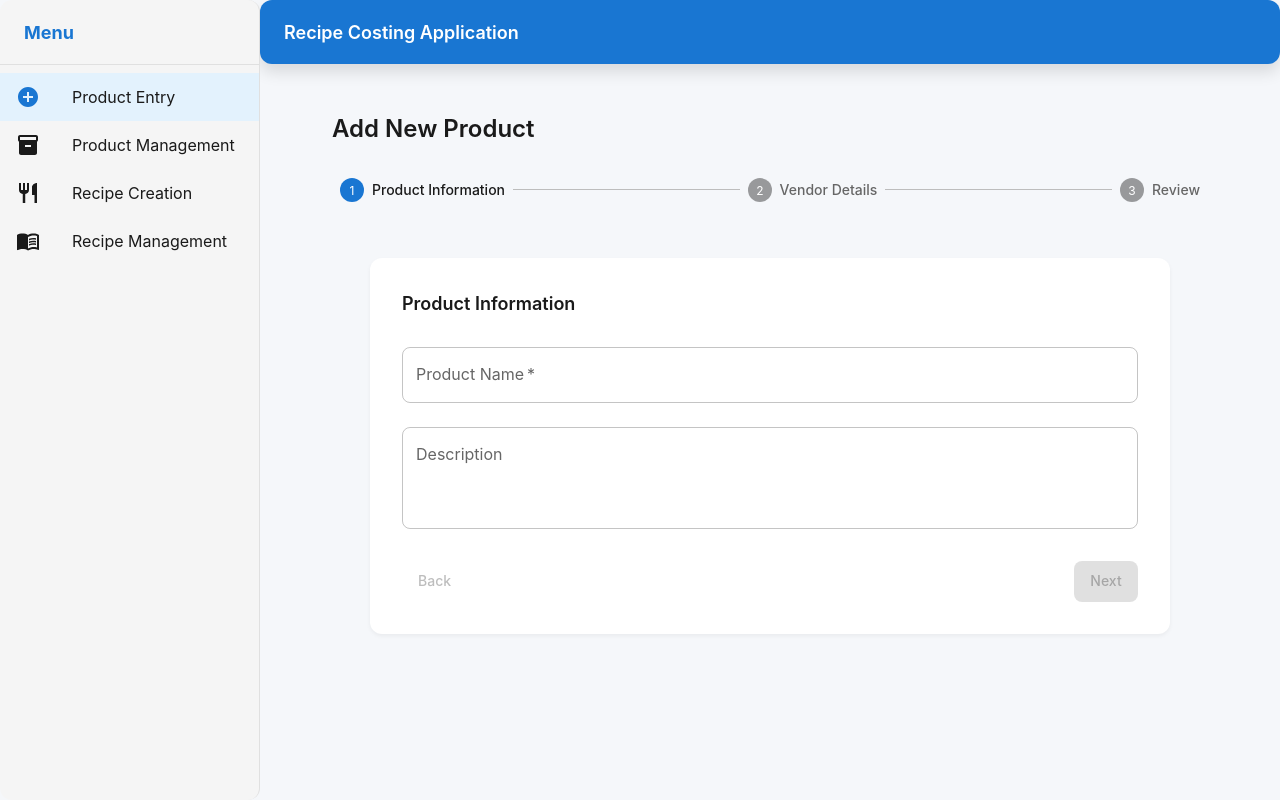
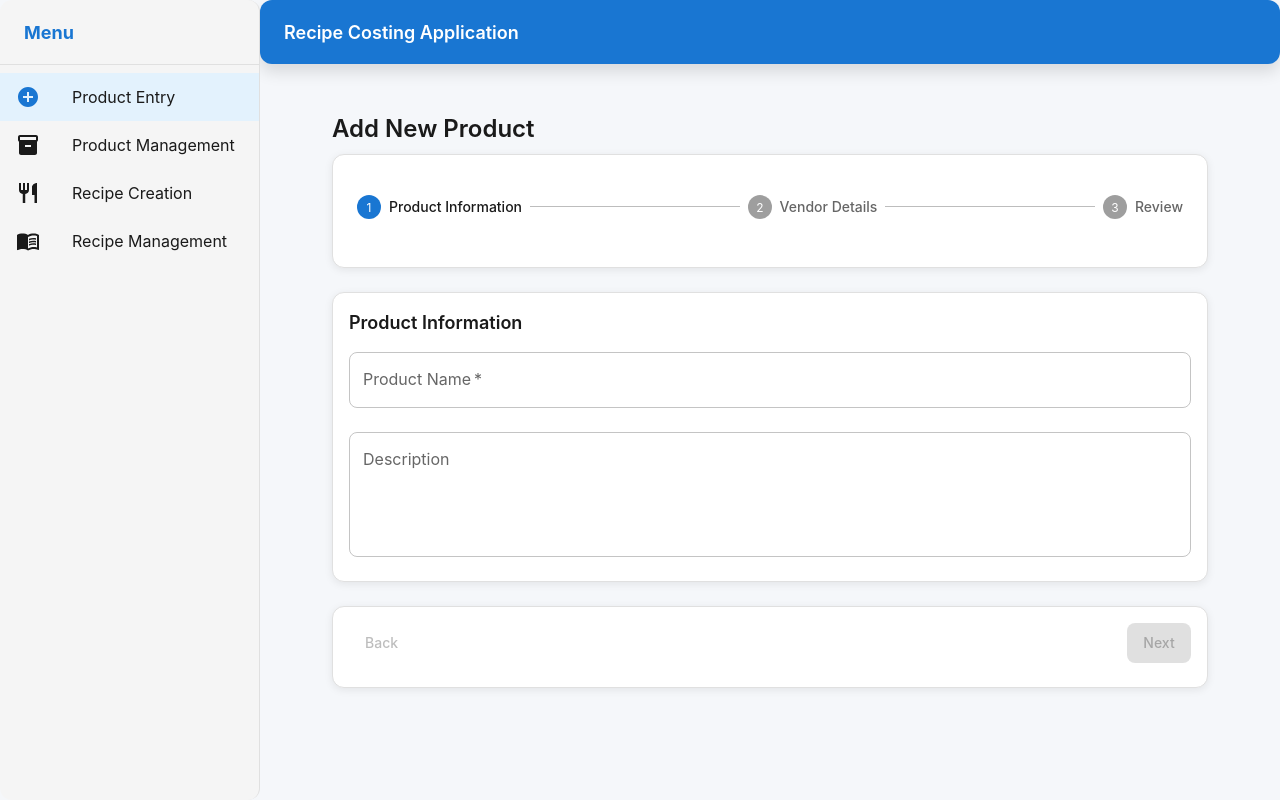
Before and after one commit to ParthG1810/recipe-costing-app-public, a Next.js app: page /product-entry in a window 1280 px wide. Built offline with nearby package versions, Linux system fonts and the light colour scheme.

Commit message:
Redesign Product Entry page to match Recipe Creation layout - Card-based design with better spacing

```diff
--- a/app/product-entry/ProductEntryContent.tsx
+++ b/app/product-entry/ProductEntryContent.tsx
@@ -239,10 +239,12 @@ export default function ProductEntryContent() {
     switch (step) {
       case 0:
         return (
-          <Box sx={{ display: 'flex', flexDirection: 'column', gap: 3 }}>
+          <Card>
+            <CardContent>
               <Typography variant="h6" gutterBottom>
                 Product Information
               </Typography>
+              <Box sx={{ display: 'flex', flexDirection: 'column', gap: 3, mt: 2 }}>
                 <TextField
                   label="Product Name"
                   required
@@ -255,18 +257,21 @@ export default function ProductEntryContent() {
                   label="Description"
                   fullWidth
                   multiline
-              rows={3}
+                  rows={4}
                   value={formData.description}
                   onChange={(e) => handleFormChange('description', e.target.value)}
                   placeholder="e.g., High-quality all-purpose flour for baking"
                 />
               </Box>
+            </CardContent>
+          </Card>
         );
 
       case 1:
         return (
-          <Box sx={{ display: 'flex', flexDirection: 'column', gap: 3 }}>
-            <Box sx={{ display: 'flex', justifyContent: 'space-between', alignItems: 'center' }}>
+          <Card>
+            <CardContent>
+              <Box sx={{ display: 'flex', justifyContent: 'space-between', alignItems: 'center', mb: 2 }}>
                 <Typography variant="h6">
                   Vendor Details
                 </Typography>
@@ -383,16 +388,19 @@ export default function ProductEntryContent() {
                 </CardContent>
               </Card>
               ))}
-          </Box>
+            </CardContent>
+          </Card>
         );
 
       case 2:
         return (
-          <Box sx={{ display: 'flex', flexDirection: 'column', gap: 3 }}>
+          <Card>
+            <CardContent>
               <Typography variant="h6" gutterBottom>
                 Review Product Details
               </Typography>
 
+              <Box sx={{ display: 'flex', flexDirection: 'column', gap: 3, mt: 2 }}>
                 <Card variant="outlined">
               <CardContent>
                 <Typography variant="subtitle2" color="text.secondary" gutterBottom>
@@ -448,6 +456,8 @@ export default function ProductEntryContent() {
               </CardContent>
             </Card>
               </Box>
+            </CardContent>
+          </Card>
         );
 
       default:
@@ -467,18 +477,26 @@ export default function ProductEntryContent() {
           </Typography>
         )}
 
-        <Stepper activeStep={activeStep} sx={{ mb: 4 }}>
+        {/* Stepper */}
+        <Card sx={{ mb: 3 }}>
+          <CardContent>
+            <Stepper activeStep={activeStep}>
               {steps.map((label) => (
                 <Step key={label}>
                   <StepLabel>{label}</StepLabel>
                 </Step>
               ))}
             </Stepper>
+          </CardContent>
+        </Card>
 
-        <Paper sx={{ p: 4, maxWidth: 800, mx: 'auto' }}>
+        {/* Step Content */}
         {getStepContent(activeStep)}
 
-          <Box sx={{ display: 'flex', justifyContent: 'space-between', mt: 4 }}>
+        {/* Navigation Buttons */}
+        <Card sx={{ mt: 3 }}>
+          <CardContent>
+            <Box sx={{ display: 'flex', justifyContent: 'space-between' }}>
               <Button
                 disabled={activeStep === 0}
                 onClick={handleBack}
@@ -505,7 +523,8 @@ export default function ProductEntryContent() {
                 )}
               </Box>
             </Box>
-        </Paper>
+          </CardContent>
+        </Card>
 
         <Snackbar
           open={snackbar.open}
```
Lines whose indentation alone changed are shown as unchanged.
